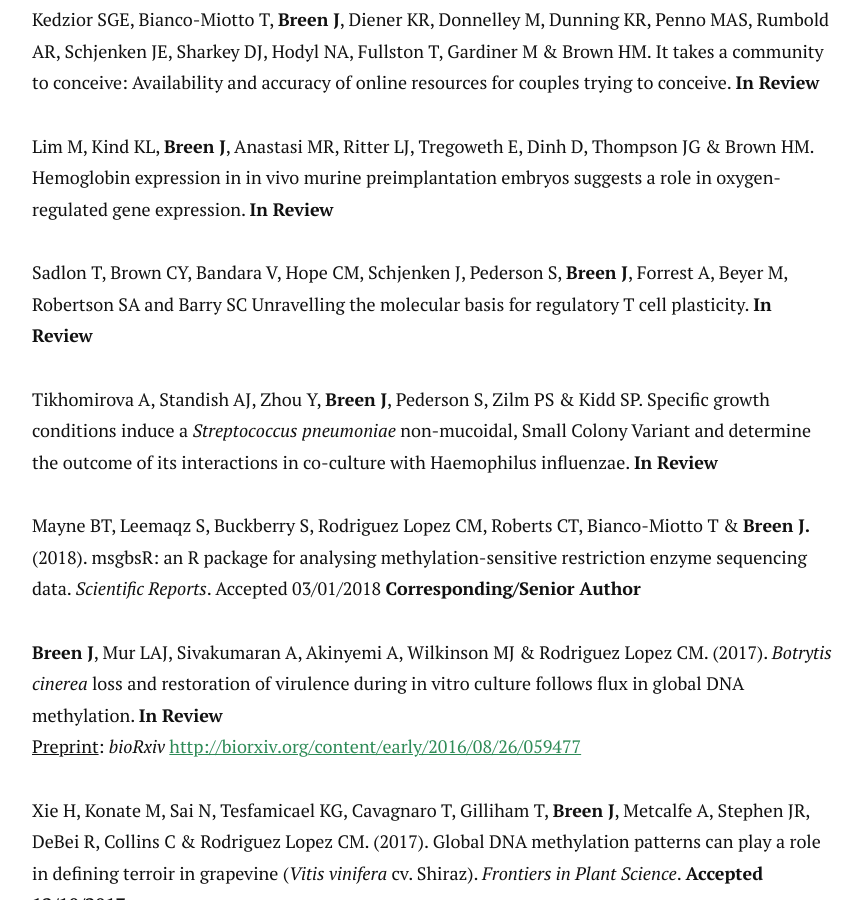
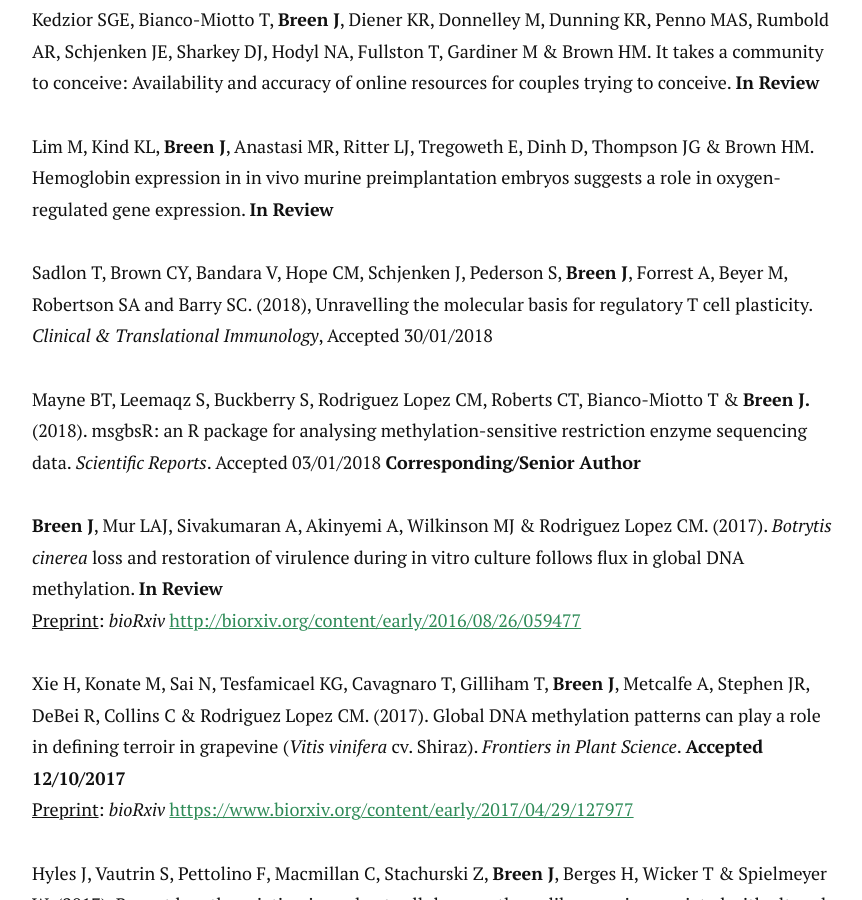
Before and after one commit to jimmybgammyknee/jimmybgammyknee.github.io, a Jekyll site: the page built from cv.md, in a window 1280 px wide and 900 px high, scrolled down 3402 px. Shown: the whole window, without its empty margins (208-1070 px from the left). Built offline with Jekyll 4.4.1, drawn with Linux system fonts in a browser that asks for light colours; nearby versions of some CDN libraries.

Commit message:
Add new pub

```diff
--- a/cv.md
+++ b/cv.md
@@ -91,9 +91,7 @@ Kedzior SGE, Bianco-Miotto T, **Breen J**, Diener KR, Donnelley M, Dunning KR, P
 
 Lim M, Kind KL, **Breen J**, Anastasi MR, Ritter LJ, Tregoweth E, Dinh D, Thompson JG & Brown HM. Hemoglobin expression in in vivo murine preimplantation embryos suggests a role in oxygen-regulated gene expression. **In Review**
 
-Sadlon T, Brown CY, Bandara V, Hope CM, Schjenken J, Pederson S, **Breen J**, Forrest A, Beyer M, Robertson SA and Barry SC Unravelling the molecular basis for regulatory T cell plasticity. **In Review**
-
-Tikhomirova A, Standish AJ, Zhou Y, **Breen J**, Pederson S, Zilm PS & Kidd SP. Specific growth conditions induce a *Streptococcus pneumoniae* non-mucoidal, Small Colony Variant and determine the outcome of its interactions in co-culture with Haemophilus influenzae. **In Review**
+Sadlon T, Brown CY, Bandara V, Hope CM, Schjenken J, Pederson S, **Breen J**, Forrest A, Beyer M, Robertson SA and Barry SC. (2018), Unravelling the molecular basis for regulatory T cell plasticity. *Clinical & Translational Immunology*, Accepted 30/01/2018
 
 Mayne BT, Leemaqz S, Buckberry S, Rodriguez Lopez CM, Roberts CT, Bianco-Miotto T & **Breen J.** (2018). msgbsR: an R package for analysing methylation-sensitive restriction enzyme sequencing data. *Scientific Reports*. Accepted 03/01/2018 **Corresponding/Senior Author**
 
```
